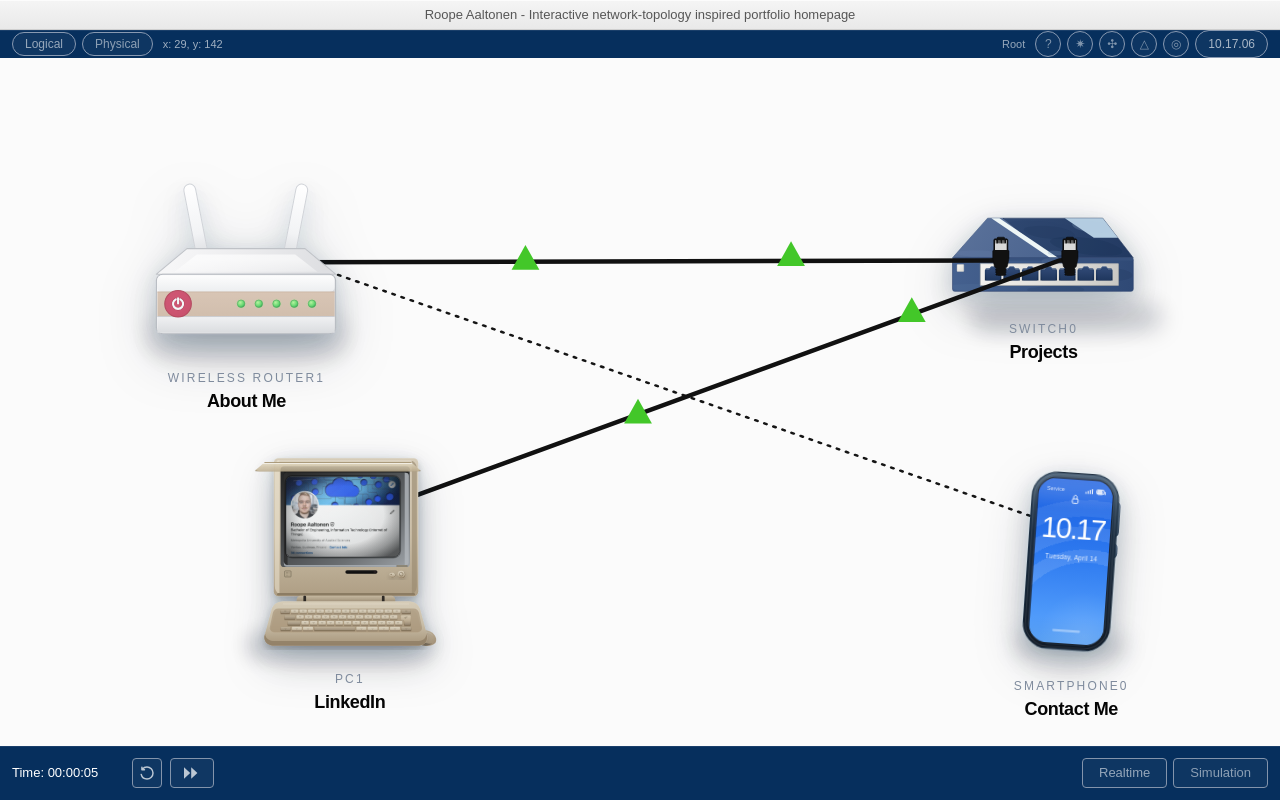
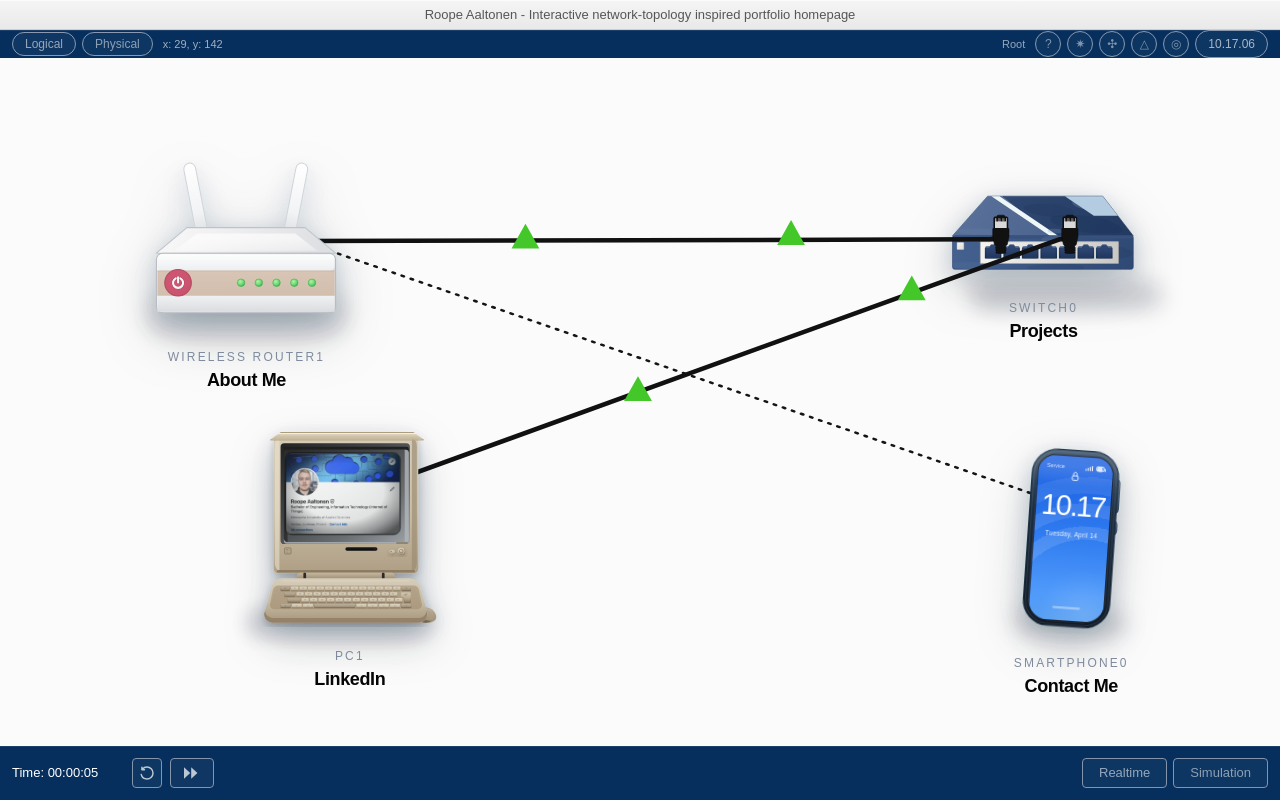
Before and after one commit to roopeaal/portfolio, a Next.js app: page /portfolio/ in a window 1280 px wide. Built offline with nearby package versions, Linux system fonts and the light colour scheme.

Commit message:
fix: raise default device layout and realign PC top panel

```diff
--- a/components/topology-hero.tsx
+++ b/components/topology-hero.tsx
@@ -101,13 +101,13 @@ const NODE_META: Record<NodeKey, NodeMeta> = {
 };
 
 const INITIAL_NODE_POSITIONS: Record<NodeKey, NodePosition> = {
-  about: { x: 128, y: 96 },
-  projects: { x: 930, y: 102 },
-  home: { x: 232, y: 414 },
-  contact: { x: 958, y: 426 },
+  about: { x: 128, y: 72 },
+  projects: { x: 930, y: 78 },
+  home: { x: 232, y: 388 },
+  contact: { x: 958, y: 400 },
 };
 
-const NODE_POSITIONS_STORAGE_KEY = "portfolio-node-positions-v5";
+const NODE_POSITIONS_STORAGE_KEY = "portfolio-node-positions-v6";
 
 function getInitialNodePositions(): Record<NodeKey, NodePosition> {
   if (typeof window === "undefined") return INITIAL_NODE_POSITIONS;
@@ -2470,8 +2470,8 @@ function PCIllustration({ compact = false, typingStep = 0, typingActive = false
       <div className="relative" style={{ width: UNIFIED_DEVICE_WIDTH, height: UNIFIED_DEVICE_HEIGHT }}>
         <div className="pointer-events-none absolute left-1/2 top-[182px] h-[24px] w-[184px] -translate-x-1/2 rounded-full bg-[#0b1a30]/18 blur-[10px]" />
         <div
-          className="pointer-events-none absolute left-1/2 top-[10px] z-[6] h-[10px] w-[168px] -translate-x-1/2 rounded-[6px] border border-[#9f906f]/68 bg-[linear-gradient(180deg,rgba(225,216,193,0.94)_0%,rgba(205,192,165,0.88)_52%,rgba(188,173,143,0.86)_100%)] shadow-[inset_0_1px_0_rgba(255,255,255,0.55),0_1px_0_rgba(112,98,74,0.38)]"
-          style={{ clipPath: "polygon(7% 0%,93% 0%,100% 100%,0% 100%)" }}
+          className="pointer-events-none absolute left-[54%] top-[3px] z-[6] h-[9px] w-[156px] -translate-x-1/2 rounded-[6px] border border-[#9f906f]/68 bg-[linear-gradient(180deg,rgba(225,216,193,0.94)_0%,rgba(205,192,165,0.88)_52%,rgba(188,173,143,0.86)_100%)] shadow-[inset_0_1px_0_rgba(255,255,255,0.55),0_1px_0_rgba(112,98,74,0.38)]"
+          style={{ clipPath: "polygon(8% 0%,92% 0%,100% 100%,0% 100%)" }}
         />
         <div className="relative z-[2] h-full w-full" style={{ filter: DEVICE_FLOAT_FILTER }}>
           <RetroComputer
```
